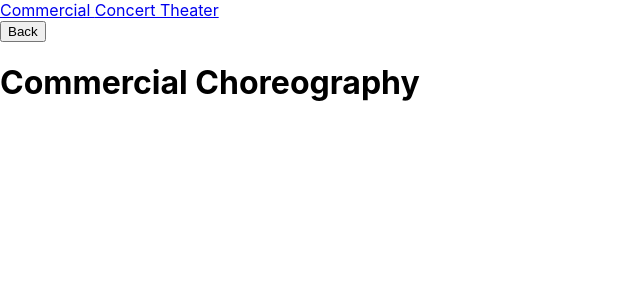
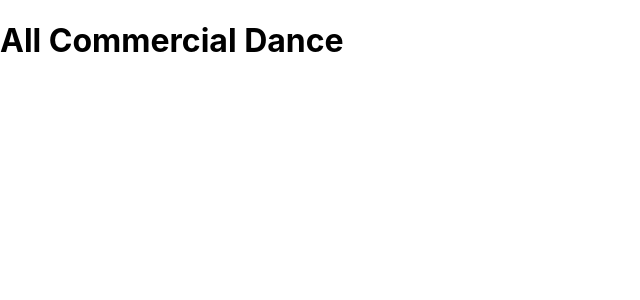
Before and after one commit to milanvpage/dance-reel-builder, a React (Create React App) app: page /commercial in a window 1280 px wide. Shown: the top 300 px of the page, without its empty margins (0-640 px from the left). Built offline with nearby package versions, Linux system fonts and the light colour scheme.

Commit message:
restart using redux becasue my app broke tryign to convert to redux so I'm staring from scratch oooooffff

```diff
--- a/package.json
+++ b/package.json
@@ -12,10 +12,11 @@
     "react-router-dom": "5",
     "react-scripts": "4.0.3",
     "redux": "^4.1.2",
+    "redux-thunk": "^2.4.1",
     "web-vitals": "^1.0.1"
   },
   "scripts": {
-    "start": "react-scripts start",
+    "start": "PORT=3001 react-scripts start",
     "build": "react-scripts build",
     "test": "react-scripts test",
     "eject": "react-scripts eject"
--- a/src/App.js
+++ b/src/App.js
@@ -1,60 +1,15 @@
-import logo from './logo.svg';
 import './App.css';
-import React from 'react';
-import NavBar from './presentational/NavBar';
-import Categories from './Categories';
-import { BrowserRouter as Router,
-Link,
-Route
-} from 'react-router-dom';
+// import React from 'react';
 
-export default class App extends React.Component {
-  // set state that determines what category we're on
-  // we have 3 categories so for now we're goign to set it uo like a string for what category we're on
-  state = {
-    category: "commercial", //defualt commercial for now
-    commercial: [],
-    concert: [],
-    theater: []
-  }
+import React, { Component } from 'react'
+import Pages from './components/pages/Pages';
 
-  // need setState() if we're using state, otherwise there's no point in having state
-  // create function to change state
-  changeCategory = (category) => {
-    this.setState({
-      category: category
-
-      // we would be calling this function in the Navbar componenet in the onClicks - so we need to pass it through as a PROP to NavBar then insid emy onClick callback function
-    })
-  }
-
-  componentDidMount(){
-    // where I'll mount my data that I FETCHed from my backend
-  }
-
-// componentDidUpdate(){ // log my state after it updates to see how it changes
-  //   console.log(this.state)
-  // }
-
-  fetchData(){
-    //where I'll FETCH my data from backend
-  }
-
-  render(){
+export default class App extends Component {
+  render() {
     return (
-      <Router>
-        <div className="App">
-          <NavBar changeCategory={this.changeCategory}/>
-          <Categories
-          category={this.state.category}
-          commercial={this.state.commercial}
-          concert={this.state.concert}
-          theater={this.state.theater}
-          />
-          {/* need to make sure our Categroies knows about our state so it can determine which page to render - so we pass it through as a PROP (named category) */}
-          {/* Inisde my Catrgories Component is where I'm goign to look at this PROP that I passed through of "category" and determine which Component to render*/}
-        </div>
-      </Router>
+      <div className="App">
+        <Pages />
+      </div>
     )
   }
 }
--- a/src/Categories.js
+++ /dev/null
@@ -1,29 +0,0 @@
-import React from 'react'
-import CommercialContainer from './commercial/CommercialContainer'
-import ConcertContainer from './concert/ConcertContainer'
-import TheaterContainer from './theater/TheaterContainer'
-import {
-    Switch,
-    Route
-} from 'react-router-dom'
-
-export default function Categories({category, commercial, concert, theater}) {
-    //Once we have those Components set up - We can then Create another function in my Pages.js that we can use to determine which page I’m rendering
-
-
-
-    return (
-        <div>
-            <Route
-            exact path="/commercial"
-            //// routerProps doesn't have to be wrapped in () becasue it's only one argument, we would use the () if we had two arguments
-            render= {routerProps => <CommercialContainer commercial={commercial} routerInfo={routerProps}/>}/>
-            <Route
-            exact path="/concert"
-            render= {routerProps => <ConcertContainer concert={concert} routerInfo={routerProps}/>}/>
-            <Route
-            exact path="/theater"
-            render= {routerProps => <TheaterContainer concert={theater} routerInfo={routerProps}/>}/>
-        </div>
-    )
-}
--- a/src/commercial/CommercialContainer.js
+++ /dev/null
@@ -1,19 +0,0 @@
-import React from 'react'
-
-export default function CommercialContainer(props) {
-
-    function handleClick(){
-        console.log("click")
-        props.routerInfo.history.goBack()
-    }
-
-    return (
-        <div>
-            <button onClick={handleClick}>Back</button>
-
-            <h1>Commercial Choreography</h1>
-            {/* map through data here once we have our backend and FETCH request set up */}
-
-        </div>
-    )
-}
--- /dev/null
+++ b/src/components/commercial/CommercialContainer.js
@@ -0,0 +1,9 @@
+import React from 'react'
+
+export default function CommercialContainer() {
+    return (
+        <div>
+            <h1>All Commercial Dance</h1>
+        </div>
+    )
+}
--- /dev/null
+++ b/src/components/pages/Pages.js
@@ -0,0 +1,13 @@
+import React from 'react'
+import { Switch, Route } from 'react-router'
+import CommercialContainer from '../commercial/CommercialContainer'
+
+export default function Pages() {
+    return (
+        <div>
+            <Switch>
+                <Route path="/commercial" component={routerProps => <CommercialContainer routerProps={routerProps} />}></Route>
+            </Switch>
+        </div>
+    )
+}
--- a/src/concert/ConcertContainer.js
+++ /dev/null
@@ -1,18 +0,0 @@
-import React from 'react'
-
-export default function ConcertContainer(props) {
-
-    function handleClick(){
-        console.log("click")
-        props.routerInfo.history.goBack()
-    }
-
-    return (
-        <div>
-            <button onClick={handleClick}>Back</button>
-            <h1>Concert Choreography</h1>
-            {/* map through data here once we have our backend and FETCH request set up */}
-
-        </div>
-    )
-}
--- a/src/index.js
+++ b/src/index.js
@@ -1,20 +1,21 @@
 import React from 'react';
 import ReactDOM from 'react-dom';
 import './index.css';
+import reportWebVitals from './reportWebVitals';
+import {BrowserRouter as Route} from 'react-router-dom'
 import App from './App';
-import reportWebVitals from './reportWebVitals';
-import {BrowserRouter as Router} from 'react-router-dom'
 import { Provider } from 'react-redux'
 import store from './redux/store'
 
 
+
 ReactDOM.render(
   <React.StrictMode>
-    <Provider store={store} >
-      <Router>
-    <App />
-      </Router>
-    </Provider>
+    <Provider store={store}>
+      <Route>
+        <App />
+      </Route>
+      </Provider>
   </React.StrictMode>,
   document.getElementById('root')
 );
--- a/src/presentational/NavBar.js
+++ /dev/null
@@ -1,35 +0,0 @@
-import React from 'react'
-import {Link, NavLink} from 'react-router-dom'
-// we can use <Link> because NavBar is a child of Router inside our App.js where we called it
-// call Navbar in App.js so we can use it
-export default function NavBar({changeCategory}) { //passing through my changeCategory callback function that I passed through as a Prop to my NavBar inside my App.js
-    function isSelected(isActive){
-        return isActive => isActive ? "selected" : ""
-                // need explicit return because it's not an arrow function - if it was an arrow function with multiple lines wewould also need the "return" keyword
-                // Here it’s going to take in an argument of isActive and then we’re looking at whether that’s true or false - IF true I want to give that NavLink a class of “selected” otherwise I just leave it blank
-    }
-
-    return (
-        <div>
-            {/* NavLink: A special version of <Link> that will add styling attributes to the rendered element when it matches the current URL  */}
-            {/* what we can do is look at this property in our className (of NavLink) of isActive, and if it’s on that link this property will be true (isActive class will be true) if it’s not on that link it will be false*/}
-            {/* WHAT we can do is add in this className PROP to my NavLinks and look at whether it’s active or not and if it is I want to display it in a different way */}
-            {/* BEFORE the isActive class function: */}
-            {/* <NavLink to="/starships" className={isActive => isActive ? "selected" : ""} >StarShips</NavLink> */}
-
-            <NavLink to="/commercial"
-            className={isSelected}
-            >Commercial </NavLink>
-            <NavLink to="/concert"
-            className={isSelected}
-            >Concert </NavLink>
-            <NavLink to="/theater"
-            className={isSelected}
-            >Theater </NavLink>
-
-            {/* set up state first in App.js becasue App.js will have access to my Navbar and my Categories  - IF WE SET STATE in my Navbar we wouldn't be able to get it to my Categories.js to determine which one it's rendering - AND if i set my state in Categories.js, how would NavBar change it*/}
-            {/* all buttons need an onclick callback function */}
-            {/* buttons should go here */}
-        </div>
-    )
-}
--- a/src/redux/Store.js
+++ b/src/redux/Store.js
@@ -1,4 +1,5 @@
-import { createStore } from "redux";
-import reducer from './reducer';
+import { applyMiddleware, createStore } from "redux";
+import thunk from 'redux-thunk'
+import reducer from "./reducer";
 
-export default createStore(reducer)
+export default createStore(reducer, applyMiddleware(thunk))
--- a/src/redux/reducer.js
+++ b/src/redux/reducer.js
@@ -1,3 +1,12 @@
-export default function reducer(state, action){
-    return state
+function reducer(state = {commercial: [], concert: [], theater: [], loading: false}, action){
+    switch (action.type) {
+        // case value:
+
+        //     break;
+
+        default:
+            return state;
+    }
 }
+
+export default reducer
--- a/src/theater/TheaterContainer.js
+++ /dev/null
@@ -1,34 +0,0 @@
-import React from 'react'
-
-export default function TheaterContainer(props) {
-
-    function handleClick(){
-        console.log("click")
-        props.routerInfo.history.goBack()
-    }
-
-    // function handleSubmit(){
-    //     // FETCh
-    //     //re-route
-    //     props.routerInfo.history.push("/") // re-route to home route
-    // }
-
-    return (
-        <div>
-            {/* <button onCLick={handleSubmit}>Submit</button> */}
-
-            <button onClick={handleClick}>Back</button>
-            <h1>Theater Choreography</h1>
-            {/* map through data here once we have our backend and FETCH request set up */}
-        </div>
-    )
-}
-
-// SUBMIT re-route Button:
-// function handleSubmit(){
-//     // FETCh
-//     //re-route
-//     props.routerInfo.history.push("/") // re-routeing to home page in this Example
-// }
-
-//  <button onCLick={handleSubmit}>Submit</button>
```
Also changed, not shown: 1 other file (tests, documents, lock files or other folders).
